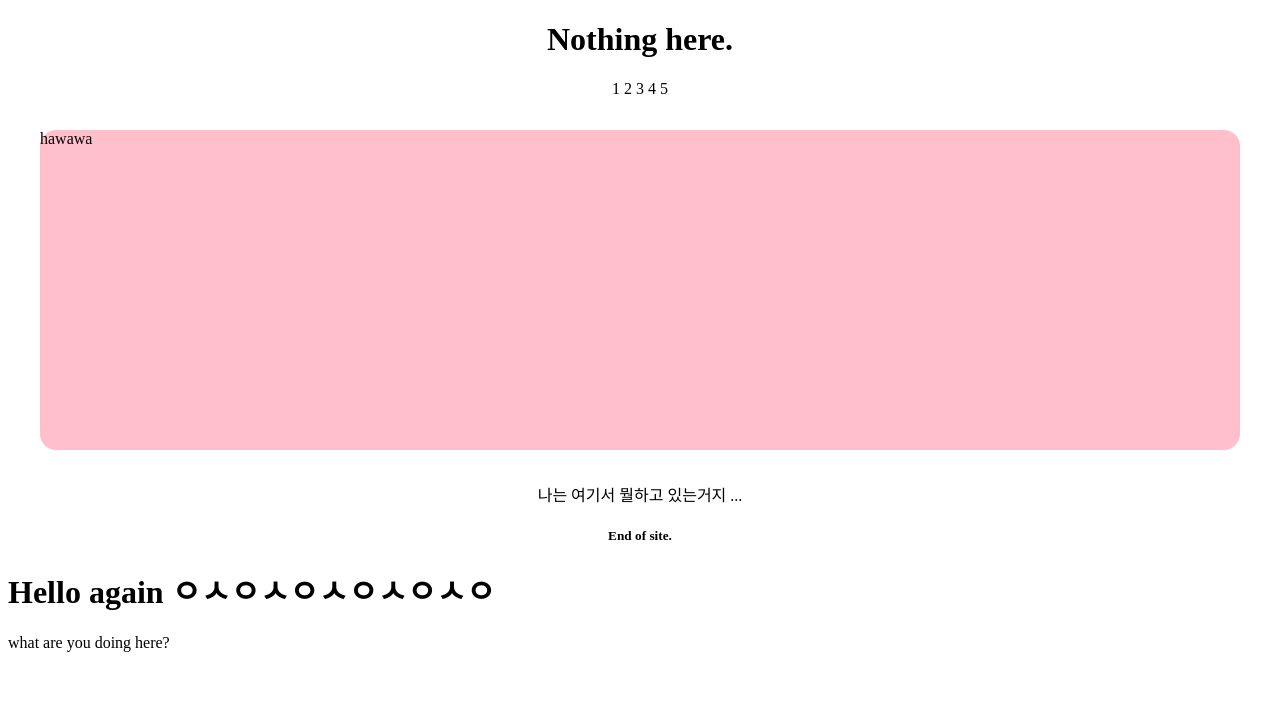
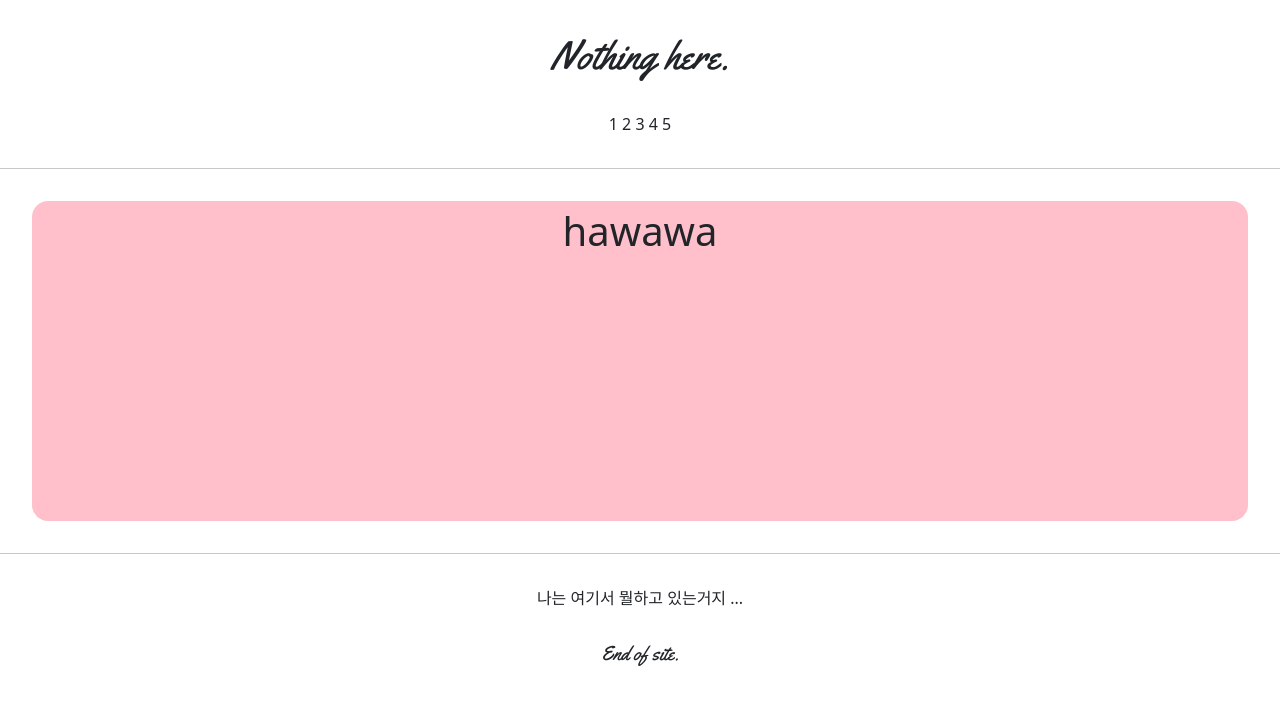
Before and after one commit to misojun50/git_mytest2, a Django app: page /accounts/hello_again/ in a window 1280 px wide. Shown: the top 705 px of the page. Run offline with Django 3.2, Linux system fonts and the light colour scheme; parts of the project's set-up code (start-up, migrations or seed data) failed here and were passed over.

Commit message:
7/6 mytest2 commit1

```diff
--- a/accountapp/templates/accountapp/hello_again.html
+++ b/accountapp/templates/accountapp/hello_again.html
@@ -1,7 +1,7 @@
 {% extends 'base.html' %}
 
 {% block content %}
-<div style="height: 20rem; background-color: pink; margin: 2rem; border-radius: 1rem">
+<div style="height: 20rem; background-color: pink; margin: 2rem; border-radius: 1rem; text-align: center; font-size: 40px;">
     <p> hawawa</p>
 
 </div>
--- a/templates/base.html
+++ b/templates/base.html
@@ -6,18 +6,14 @@
 <body>
 {% include 'header.html' %}
 
+<hr>
+
 {% block content %}
 {% endblock %}
 
+<hr>
+
 {% include 'footer.html' %}
-
-
-<h1>Hello again ㅇㅅㅇㅅㅇㅅㅇㅅㅇㅅㅇ</h1>
-
-<p class="wt">
-    what are you doing here?
-
-</p>
 
 </body>
 </html>
--- a/templates/footer.html
+++ b/templates/footer.html
@@ -1,5 +1,5 @@
 <div style="text-align: center;">
-    <div>
+    <div style="margin-top: 2rem; margin: 2rem 0;">
         <span>나는</span>
         <span>여기서</span>
         <span>뭘하고</span>
@@ -8,6 +8,6 @@
     </div>
     <div>
 
-        <h5>End of site.</h5>
+        <h5 style="font-family: 'Yellowtail', cursive;">End of site.</h5>
     </div>
 </div>
--- a/templates/head.html
+++ b/templates/head.html
@@ -1,4 +1,12 @@
 <head>
     <meta charset="UTF-8">
     <title>What are you doing?</title>
+{#bootstrap#}
+    <link href="https://cdn.jsdelivr.net/npm/bootstrap@5.0.2/dist/css/bootstrap.min.css" rel="stylesheet"
+          integrity="sha384-EVSTQN3/azprG1Anm3QDgpJLIm9Nao0Yz1ztcQTwFspd3yD65VohhpuuCOmLASjC" crossorigin="anonymous">
+
+{#  폰트#}
+    <link rel="preconnect" href="https://fonts.googleapis.com">
+    <link rel="preconnect" href="https://fonts.gstatic.com" crossorigin>
+    <link href="https://fonts.googleapis.com/css2?family=Yellowtail&display=swap" rel="stylesheet">
 </head>
--- a/templates/header.html
+++ b/templates/header.html
@@ -1,9 +1,9 @@
 <div style="text-align: center;">
-    <div>
+    <div style="margin: 2rem 0;font-family: 'Yellowtail', cursive;">
         <h1>Nothing here.</h1>
 
     </div>
-    <div>
+    <div style="margin: 2rem 0;">
         <span>1</span>
         <span>2</span>
         <span>3</span>
```
